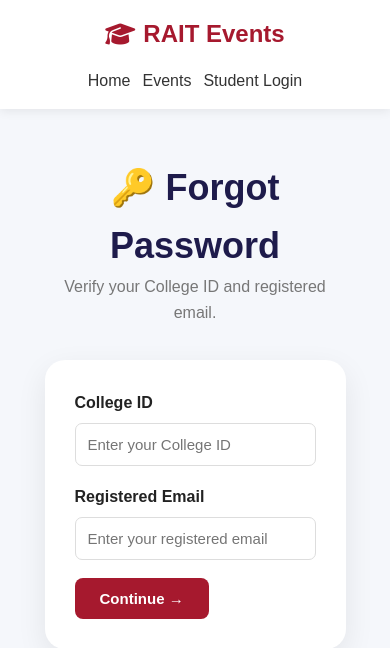
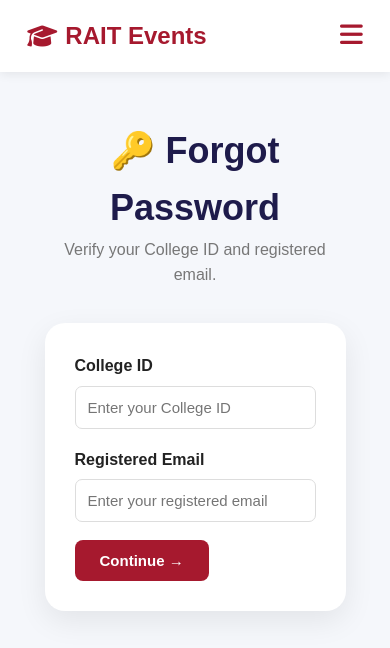
Before and after one commit to kisan222007-oss/CampusEvents, a Flask app: page /forgot-password in a window 390 px wide. Shown: the top 648 px of the page. Run offline with Flask 3, Linux system fonts and the light colour scheme.

Commit message:
Update all website pages

```diff
--- a/app/static/css/style.css
+++ b/app/static/css/style.css
@@ -414,14 +414,23 @@ tr:hover {
 @media (max-width: 768px) {
 
     .navbar {
+        flex-direction: row;
+        flex-wrap: wrap;
+        justify-content: space-between;
+        gap: 0;
+    }
+
+    .nav-links {
+        display: none;
+        width: 100%;
         flex-direction: column;
-        gap: 15px;
-    }
-
-    .nav-links {
         gap: 12px;
-        flex-wrap: wrap;
-        justify-content: center;
+        padding-top: 15px;
+        text-align: center;
+    }
+
+    .nav-links.active {
+        display: flex;
     }
 
     .hero h1 {
@@ -1621,3 +1630,16 @@ html {
         font-size: 16px !important;
     }
 }
+
+/* Mobile Menu Button */
+.mobile-menu-btn {
+    display: none;
+    font-size: 26px;
+    color: #A6192E;
+    cursor: pointer;
+}
+@media (max-width: 768px) {
+    .mobile-menu-btn {
+        display: block;
+    }
+}
--- a/app/templates/admin_dashboard.html
+++ b/app/templates/admin_dashboard.html
@@ -24,6 +24,9 @@
         </div>
 
         {% include "event_search_bar.html" %}
+                <div class="mobile-menu-btn" onclick="this.nextElementSibling.classList.toggle('active')">
+            <i class="fa-solid fa-bars"></i>
+        </div>
         <ul class="nav-links">
 
             <li>
--- a/app/templates/admin_registrations.html
+++ b/app/templates/admin_registrations.html
@@ -31,6 +31,9 @@
 
         {% include "event_search_bar.html" %}
 
+                <div class="mobile-menu-btn" onclick="this.nextElementSibling.classList.toggle('active')">
+            <i class="fa-solid fa-bars"></i>
+        </div>
         <ul class="nav-links">
 
             <li>
--- a/app/templates/analysis.html
+++ b/app/templates/analysis.html
@@ -22,6 +22,9 @@
             <i class="fa-solid fa-graduation-cap"></i> RAIT Events
         </div>
 
+                <div class="mobile-menu-btn" onclick="this.nextElementSibling.classList.toggle('active')">
+            <i class="fa-solid fa-bars"></i>
+        </div>
         <ul class="nav-links">
             <li><a href="/">Home</a></li>
             <li><a href="/events">Events</a></li>
--- a/app/templates/edit_event.html
+++ b/app/templates/edit_event.html
@@ -21,6 +21,9 @@
             <i class="fa-solid fa-graduation-cap"></i> RAIT Events
         </div>
 
+                <div class="mobile-menu-btn" onclick="this.nextElementSibling.classList.toggle('active')">
+            <i class="fa-solid fa-bars"></i>
+        </div>
         <ul class="nav-links">
             <li><a href="/">Home</a></li>
             <li><a href="/events">Events</a></li>
--- a/app/templates/events.html
+++ b/app/templates/events.html
@@ -27,6 +27,9 @@
 
         {% include "event_search_bar.html" %}
 
+                <div class="mobile-menu-btn" onclick="this.nextElementSibling.classList.toggle('active')">
+            <i class="fa-solid fa-bars"></i>
+        </div>
         <ul class="nav-links">
 
             <li>
--- a/app/templates/forgot_password.html
+++ b/app/templates/forgot_password.html
@@ -22,7 +22,10 @@
         <i class="fa-solid fa-graduation-cap"></i> RAIT Events
     </div>
 
-    <ul class="nav-links">
+            <div class="mobile-menu-btn" onclick="this.nextElementSibling.classList.toggle('active')">
+            <i class="fa-solid fa-bars"></i>
+        </div>
+        <ul class="nav-links">
 
         <li>
             <a href="/">Home</a>
--- a/app/templates/index.html
+++ b/app/templates/index.html
@@ -24,6 +24,9 @@
             <i class="fa-solid fa-graduation-cap"></i> RAIT Events
         </div>
 
+                <div class="mobile-menu-btn" onclick="this.nextElementSibling.classList.toggle('active')">
+            <i class="fa-solid fa-bars"></i>
+        </div>
         <ul class="nav-links">
 
             <li>
--- a/app/templates/login.html
+++ b/app/templates/login.html
@@ -26,6 +26,9 @@
 
         {% include "event_search_bar.html" %}
 
+                <div class="mobile-menu-btn" onclick="this.nextElementSibling.classList.toggle('active')">
+            <i class="fa-solid fa-bars"></i>
+        </div>
         <ul class="nav-links">
             <li><a href="/">Home</a></li>
             <li><a href="/events"><i class="fa-solid fa-calendar-check"></i> Events</a></li>
--- a/app/templates/manage_organizers.html
+++ b/app/templates/manage_organizers.html
@@ -28,6 +28,9 @@
 
         {% include "event_search_bar.html" %}
 
+                <div class="mobile-menu-btn" onclick="this.nextElementSibling.classList.toggle('active')">
+            <i class="fa-solid fa-bars"></i>
+        </div>
         <ul class="nav-links">
             <li><a href="/">Home</a></li>
             <li><a href="/events"><i class="fa-solid fa-calendar-check"></i> Events</a></li>
--- a/app/templates/my_events.html
+++ b/app/templates/my_events.html
@@ -27,6 +27,9 @@
 
         {% include "event_search_bar.html" %}
 
+                <div class="mobile-menu-btn" onclick="this.nextElementSibling.classList.toggle('active')">
+            <i class="fa-solid fa-bars"></i>
+        </div>
         <ul class="nav-links">
 
             <li>
--- a/app/templates/profile.html
+++ b/app/templates/profile.html
@@ -132,7 +132,10 @@
 
     {% include "event_search_bar.html" %}
 
-    <ul class="nav-links">
+            <div class="mobile-menu-btn" onclick="this.nextElementSibling.classList.toggle('active')">
+            <i class="fa-solid fa-bars"></i>
+        </div>
+        <ul class="nav-links">
 
         <li>
             <a href="/">Home</a>
--- a/app/templates/register.html
+++ b/app/templates/register.html
@@ -16,6 +16,9 @@
     <nav class="navbar">
         <div class="logo">
             <i class="fa-solid fa-graduation-cap"></i> RAIT Events
+        </div>
+                <div class="mobile-menu-btn" onclick="this.nextElementSibling.classList.toggle('active')">
+            <i class="fa-solid fa-bars"></i>
         </div>
         <ul class="nav-links">
             <li><a href="/">Home</a></li>
--- a/app/templates/reset_password.html
+++ b/app/templates/reset_password.html
@@ -22,7 +22,10 @@
         <i class="fa-solid fa-graduation-cap"></i> RAIT Events
     </div>
 
-    <ul class="nav-links">
+            <div class="mobile-menu-btn" onclick="this.nextElementSibling.classList.toggle('active')">
+            <i class="fa-solid fa-bars"></i>
+        </div>
+        <ul class="nav-links">
 
         <li>
             <a href="/">Home</a>
--- a/app/templates/search.html
+++ b/app/templates/search.html
@@ -21,6 +21,9 @@
             <i class="fa-solid fa-graduation-cap"></i> RAIT Events
         </div>
 
+                <div class="mobile-menu-btn" onclick="this.nextElementSibling.classList.toggle('active')">
+            <i class="fa-solid fa-bars"></i>
+        </div>
         <ul class="nav-links">
             <li><a href="/">Home</a></li>
             <li><a href="/events">Events</a></li>
--- a/app/templates/student_dashboard.html
+++ b/app/templates/student_dashboard.html
@@ -27,6 +27,9 @@
 
         {% include "event_search_bar.html" %}
 
+                <div class="mobile-menu-btn" onclick="this.nextElementSibling.classList.toggle('active')">
+            <i class="fa-solid fa-bars"></i>
+        </div>
         <ul class="nav-links">
 
             <li>
--- a/app/templates/student_login.html
+++ b/app/templates/student_login.html
@@ -25,6 +25,9 @@
 
         {% include "event_search_bar.html" %}
 
+                <div class="mobile-menu-btn" onclick="this.nextElementSibling.classList.toggle('active')">
+            <i class="fa-solid fa-bars"></i>
+        </div>
         <ul class="nav-links">
 
             <li>
--- a/app/templates/student_register.html
+++ b/app/templates/student_register.html
@@ -21,6 +21,9 @@
             <i class="fa-solid fa-graduation-cap"></i> RAIT Events
         </div>
 
+                <div class="mobile-menu-btn" onclick="this.nextElementSibling.classList.toggle('active')">
+            <i class="fa-solid fa-bars"></i>
+        </div>
         <ul class="nav-links">
 
             <li>
```
